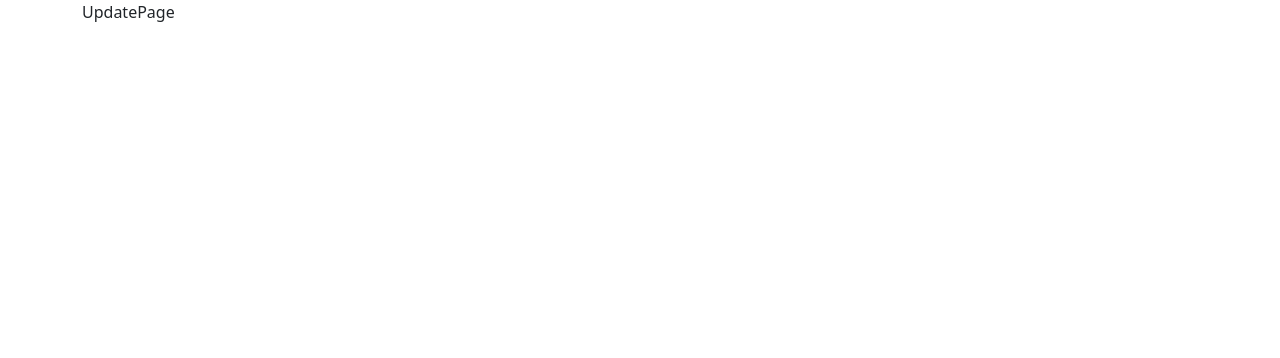
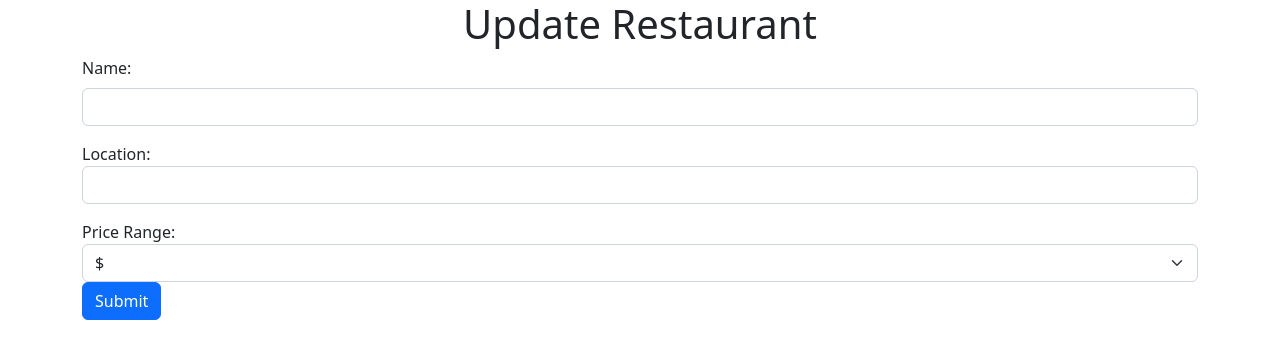
Before and after one commit to adbshiau/restaurants, a React (Create React App) app in the folder client/: page /restaurants/1/update in a window 1280 px wide. Shown: the top 358 px of the page. Built offline with nearby package versions, Linux system fonts and the light colour scheme; no server answers.

Commit message:
Set up update restaurant component and load up specific restaurant data from db

```diff
--- /dev/null
+++ b/client/src/components/UpdateRestaurant.jsx
@@ -0,0 +1,74 @@
+import React, { useState, useContext, useEffect } from "react";
+import { useParams } from "react-router-dom";
+import { RestaurantsContext } from "../context/RestaurantsContext";
+import RestaurantAPI from "../APIs/RestaurantAPI";
+
+export const UpdateRestaurant = (props) => {
+  const { id } = useParams();
+  const { restaurants } = useContext(RestaurantsContext);
+  const [name, setName] = useState("");
+  const [location, setLocation] = useState("");
+  const [priceRange, setPriceRange] = useState("");
+
+  useEffect(() => {
+    const fetchData = async () => {
+      const response = await RestaurantAPI.get(`/${id}`);
+      setName(response.data.data.restaurant.name);
+      setLocation(response.data.data.restaurant.location);
+      setPriceRange(response.data.data.restaurant.price_range);
+      console.log(response);
+    };
+    fetchData();
+  }, []);
+  return (
+    <div>
+      <h1>{name}</h1>
+      <form>
+        <div className="mb-3">
+          <label htmlFor="name" className="form-label">
+            Name:
+          </label>
+          <input
+            type="text"
+            className="form-control"
+            value={name}
+            onChange={(e) => {
+              setName(e.target.value);
+            }}
+          />
+        </div>
+        <div className="mb-3">
+          <label htmlFor="location">Location:</label>
+          <input
+            type="text"
+            className="form-control"
+            value={location}
+            onChange={(e) => {
+              setLocation(e.target.value);
+            }}
+          />
+        </div>
+        <div className="mb3">Price Range:</div>
+        <select
+          name="price_range"
+          id=""
+          className="form-select"
+          value={priceRange}
+          onChange={(e) => {
+            setPriceRange(e.target.value);
+          }}
+        >
+          <option disabled>Price Range</option>
+          <option value="1">$</option>
+          <option value="2">$$</option>
+          <option value="3">$$$</option>
+          <option value="4">$$$$</option>
+          <option value="5">$$$$$</option>
+        </select>
+        <button type="submit" className="btn btn-primary">
+          Submit
+        </button>
+      </form>
+    </div>
+  );
+};
--- a/client/src/routes/UpdatePage.jsx
+++ b/client/src/routes/UpdatePage.jsx
@@ -1,5 +1,11 @@
 import React from "react";
+import { UpdateRestaurant } from "../components/UpdateRestaurant";
 
 export const UpdatePage = () => {
-  return <div>UpdatePage</div>;
+  return (
+    <>
+      <h1 className="text-center">Update Restaurant</h1>
+      <UpdateRestaurant />
+    </>
+  );
 };
```
